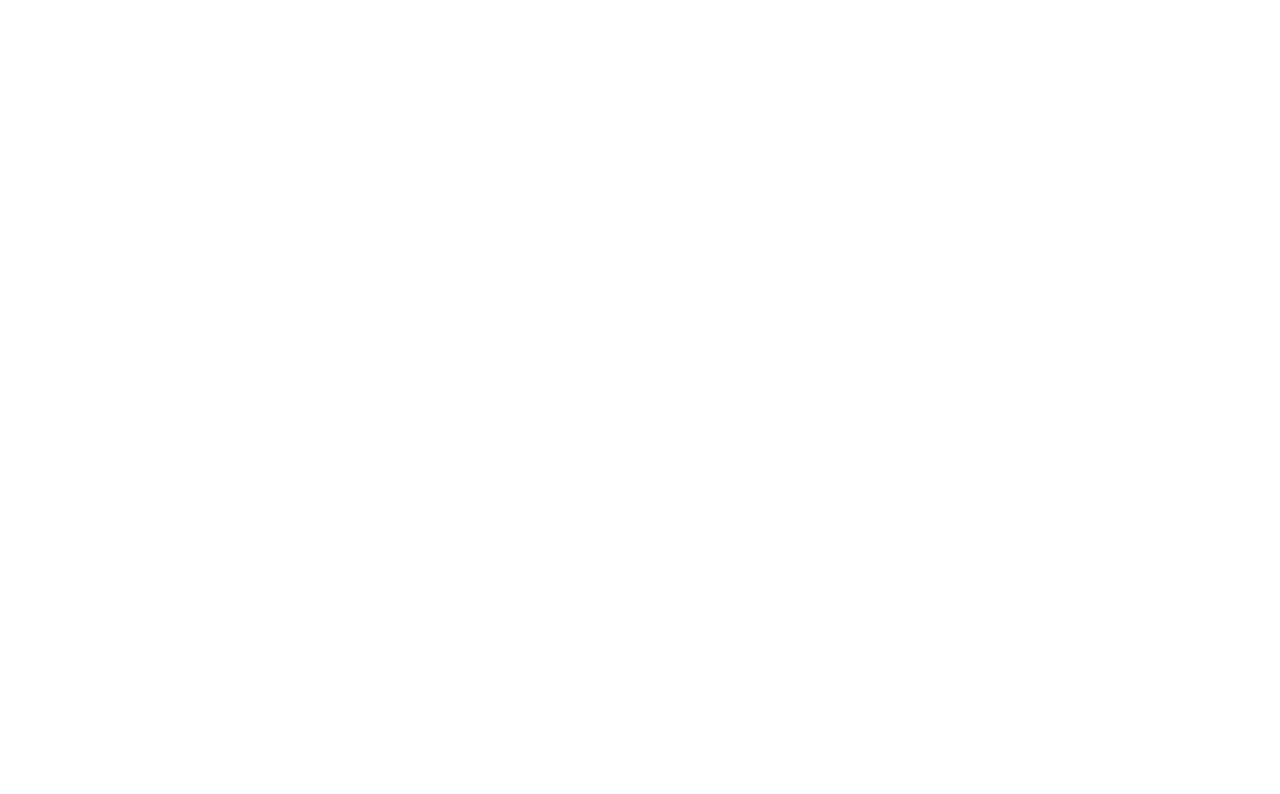
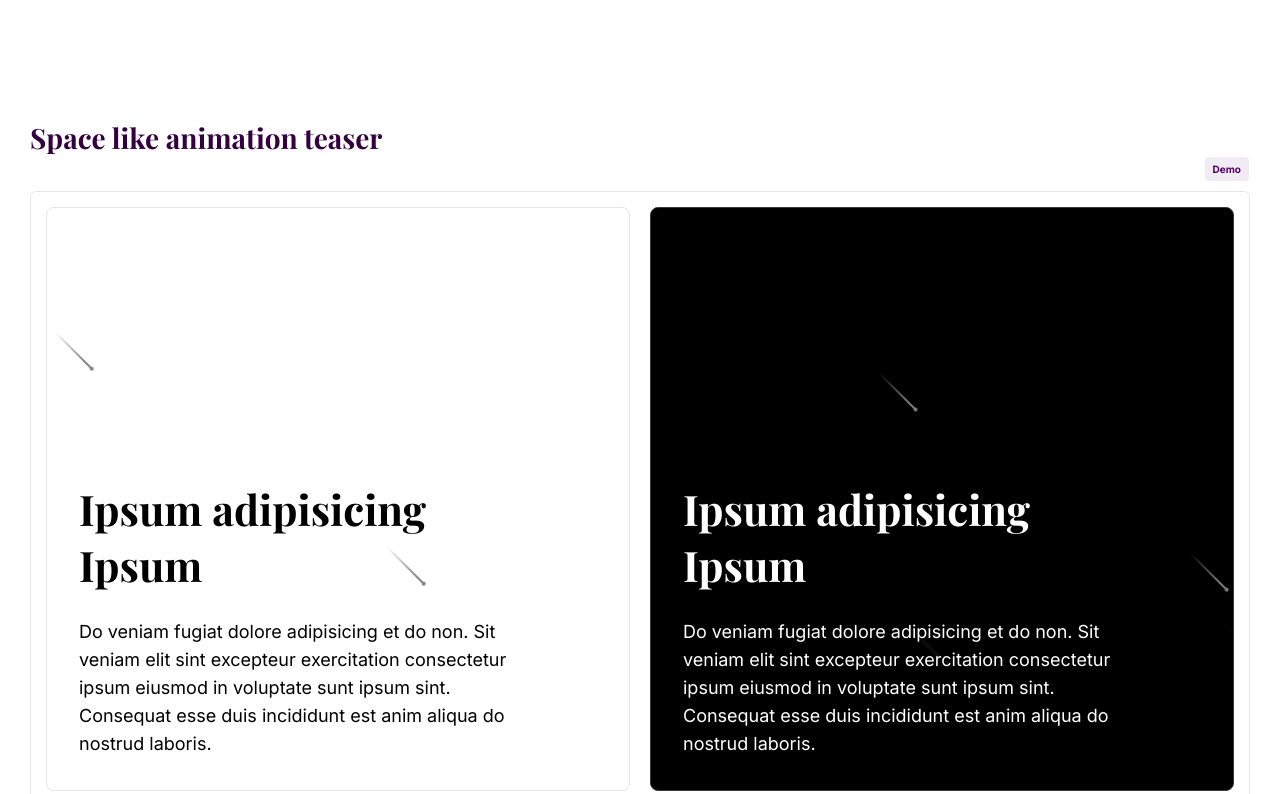
Before and after one commit to builtbymax/playground, a Next.js app: page /elements/teaser in a window 1280 px wide. Shown: the part 2526-3320 px from the top of the page. Before the commit the page ends 2586 px from the top, so only its background shows below. Built offline with nearby package versions, Linux system fonts and the light colour scheme.

Commit message:
[TASK] Added spaced themed teaser element
* Added space animation 'meteor' effect to teaser element (WIP)
* Added configuration and files for teaser element

```diff
--- a/src/app/elements/teaser/(components)/TeaserBorderGradient.js
+++ b/src/app/elements/teaser/(components)/TeaserBorderGradient.js
@@ -3,7 +3,7 @@
 import { useEffect } from 'react';
 import styles from './TeaserBorderGradient.module.scss';
 
-export default function Teaser({ slug }) {
+export default function Teaser() {
 
   useEffect(() => {
     const getMousePosition = () => {
--- a/src/app/elements/teaser/(components)/TeaserCollectionWrapper.js
+++ b/src/app/elements/teaser/(components)/TeaserCollectionWrapper.js
@@ -3,7 +3,7 @@
 import styles from './TeaserCollectionWrapper.module.scss';
 import Image from 'next/image';
 
-export default function TeaserCollectionWrapper({ slug }) {
+export default function TeaserCollectionWrapper() {
 
   const TeaserElement = ({ url, city, date }) => {
     return (
--- a/src/app/elements/teaser/(components)/TeaserImageHover.js
+++ b/src/app/elements/teaser/(components)/TeaserImageHover.js
@@ -3,7 +3,7 @@
 import styles from './TeaserImageHover.module.scss';
 import Image from 'next/image';
 
-export default function TeaserImageHover({ slug }) {
+export default function TeaserImageHover() {
 
   const teaserImageMovement = (e) => {
     const element = e.currentTarget;
--- /dev/null
+++ b/src/app/elements/teaser/(components)/TeaserSpaceAnimation.js
@@ -0,0 +1,56 @@
+'use client';
+
+import styles from './TeaserSpaceAnimation.module.scss';
+
+export default function TeaserSpaceAnimation() {
+
+  const meteorCount = 6;
+  const meteorArray = Array.from(Array(meteorCount).keys());
+
+  const Meteor = () => {
+    return (
+      <span
+        className={styles.meteor}
+        style={{
+          top: '-100px',
+          left: Math.floor(Math.random() * (400 - -400) + -400) + "px",
+          animationDelay: Math.random() * (0.8 - 0.2) + 0.2 + "s",
+          animationDuration: Math.floor(Math.random() * (10 - 2) + 2) + "s",
+        }}
+      />
+    );
+  };
+
+  const TeaserElement = ({ color }) => {
+    return (
+      <div data-space-teaser className={`${styles['teaser-element']} ${styles[`color-${color}`]}`}>
+        {meteorArray.map((meteor) => <Meteor key={meteor} />)}
+        <h3>Ipsum adipisicing Ipsum</h3>
+        <p>
+          Do veniam fugiat dolore adipisicing et do non.
+          Sit veniam elit sint excepteur exercitation consectetur ipsum eiusmod in voluptate sunt ipsum sint.
+          Consequat esse duis incididunt est anim aliqua do nostrud laboris.
+        </p>
+      </div>
+    );
+  };
+
+  return (
+    <div className="teaser-element-container">
+      <div className="grid-row">
+        <div className="grid-col gd-xs-12 gd-m-6">
+          <TeaserElement color="0" />
+        </div>
+        <div className="grid-col gd-xs-12 gd-m-6">
+          <TeaserElement color="1" />
+        </div>
+        <div className="grid-col gd-xs-12 gd-m-6">
+          <TeaserElement color="2" />
+        </div>
+        <div className="grid-col gd-xs-12 gd-m-6">
+          <TeaserElement color="3" />
+        </div>
+      </div>
+    </div>
+  );
+};
--- /dev/null
+++ b/src/app/elements/teaser/(components)/TeaserSpaceAnimation.module.scss
@@ -0,0 +1,101 @@
+//
+//  TeaserSpaceAnimation.module.scss
+//  ------------------------------------------------------
+
+$teaser__background-color: var(--teaser__background-color, #fff);
+$teaser__border-color: var(--teaser__border-color, #e5e5e5);
+$teaser__text-color: var(--teaser__text-color, #000);
+$teaser__meteor__stroke-color: var(--teaser__meteor__stroke-color, linear-gradient(90deg, rgba(255,255,255,0) 0%, rgba(0,0,0,1) 80%));
+
+.teaser-element{
+  width: 100%;
+  padding: 32px;
+  border-radius: 8px;
+  background-color: $teaser__background-color;
+  border: 1px solid $teaser__border-color;
+  aspect-ratio: 1 / 1;
+  flex: 1;
+  display: flex;
+  flex-direction: column;
+  justify-content: flex-end;
+  position: relative;
+  overflow: hidden;
+
+  &.color-1{
+    --teaser__background-color: #000;
+    --teaser__border-color: #383838;
+    --teaser__text-color: #fff;
+    --teaser__meteor__stroke-color: linear-gradient(90deg, rgba(0,0,0,0) 0%, rgba(255,255,255,1) 80%);
+  }
+
+  h2, h3, h4, h5, h6, p{
+    color: $teaser__text-color;
+    max-width: 85%;
+  }
+
+  h2, h3, h4, h5, h6{
+    margin-bottom: 25px;
+    font-weight: 700;
+    font-size: 42px;
+    line-height: 56px;
+  }
+
+  p{
+    font-size: 18px;
+    line-height: 28px;
+  }
+
+  span.meteor{
+    position: absolute;
+    top: -40px;
+    left: -40px;
+    pointer-events: none;
+    z-index: 1;
+    display: flex;
+    align-items: center;
+    justify-content: center;
+    flex-direction: row;
+    transform: rotate(45deg);
+    animation: meteor 4s ease-in-out infinite;
+    will-change: transform;
+    opacity: .5;
+
+    &::before{
+      content: '';
+      display: block;
+      width: 52px;
+      height: 2px;
+      background: $teaser__meteor__stroke-color;
+      position: relative;
+      right: -3px;
+      bottom: 0px;
+    }
+
+    &::after{
+      content: '';
+      display: block;
+      width: 4px;
+      height: 4px;
+      border-radius: 14px;
+      background-color: $teaser__text-color;
+    }
+  }
+
+}
+
+@keyframes meteor {
+  0%{
+    transform: rotate(45deg) translate(0px);
+  }
+  60%{
+    filter: blur(0px);
+  }
+  80% {
+    opacity: .5;
+  }
+  100%{
+    filter: blur(1px);
+    opacity: 0;
+    transform: rotate(45deg) translate(750px);
+  }
+}
--- a/src/app/elements/teaser/page.js
+++ b/src/app/elements/teaser/page.js
@@ -5,6 +5,7 @@
 import TeaserBorderGradient from "./(components)/TeaserBorderGradient";
 import TeaserImageHover from "./(components)/TeaserImageHover";
 import TeaserCollectionWrapper from "./(components)/TeaserCollectionWrapper";
+import TeaserSpaceAnimation from "./(components)/TeaserSpaceAnimation";
 
 export default function Teaser() {
   const pageContent = {
@@ -36,6 +37,12 @@
           <TeaserCollectionWrapper />
         </Element>
       </Section>
+      <Section>
+        <Headline headline="Space like animation teaser" tag="h2" />
+        <Element>
+          <TeaserSpaceAnimation />
+        </Element>
+      </Section>
     </main>
   )
 }
```
